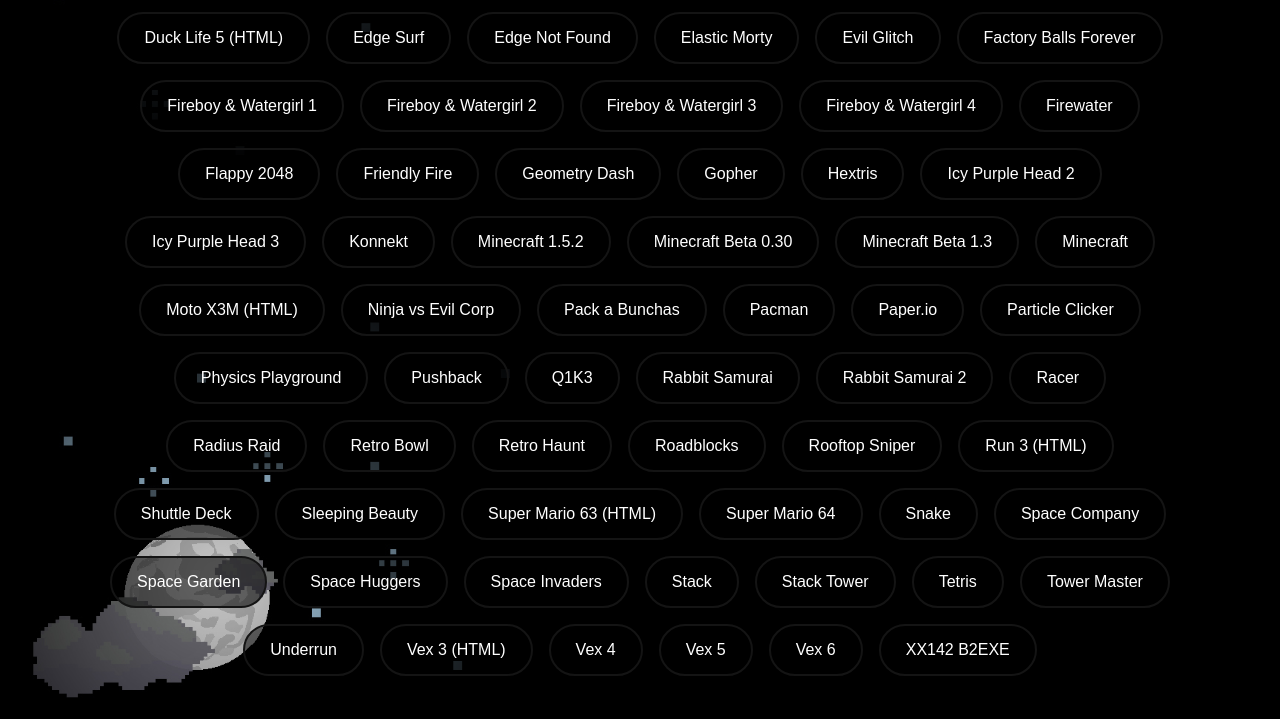
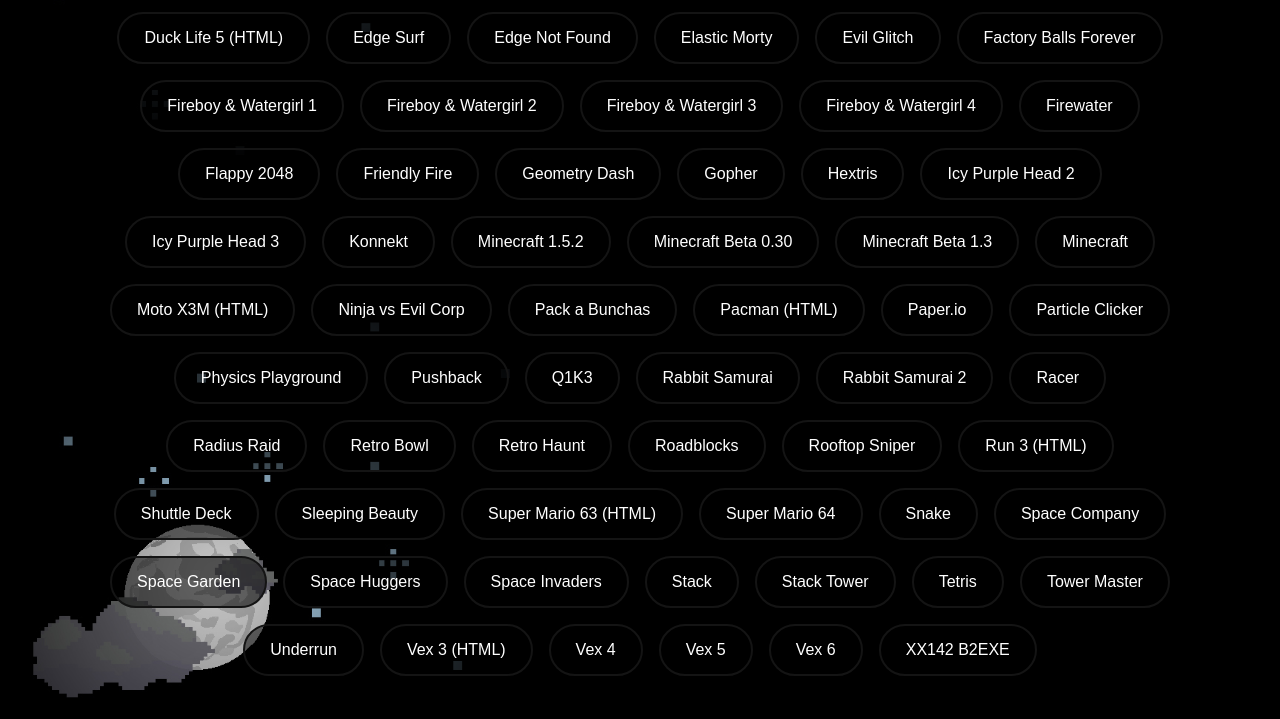
Before and after one commit to brunoiscool2/brunoiscool2.github.io, a plain HTML site: page gms.html in a window 1280 px wide. Shown: the part 3776-4495 px from the top of the page. Drawn offline with Linux system fonts and the light colour scheme; a script that the page names is missing.

Commit message:
specific naming

```diff
--- a/gms.html
+++ b/gms.html
@@ -386,7 +386,7 @@
 <button class="filter-button" onclick="window.location.href='/iframe.html?url=/games4/html5/motox3m/play/'">Moto X3M (HTML)</button>
 <button class="filter-button" onclick="window.location.href='/iframe.html?url=/games4/html5/ninjavsevilcorp/'">Ninja vs Evil Corp</button>
 <button class="filter-button" onclick="window.location.href='/iframe.html?url=/games4/html5/packabunchas/'">Pack a Bunchas</button>
-<button class="filter-button" onclick="window.location.href='/iframe.html?url=/games4/html5/pacman/'">Pacman</button>
+<button class="filter-button" onclick="window.location.href='/iframe.html?url=/games4/html5/pacman/'">Pacman (HTML)</button>
 <button class="filter-button" onclick="window.location.href='/iframe.html?url=/games4/html5/paperio/'">Paper.io</button>
 <button class="filter-button" onclick="window.location.href='/iframe.html?url=/games4/html5/particleclicker/'">Particle Clicker</button>
 <button class="filter-button" onclick="window.location.href='/iframe.html?url=/games4/html5/physicsplayground/'">Physics Playground</button>
```
